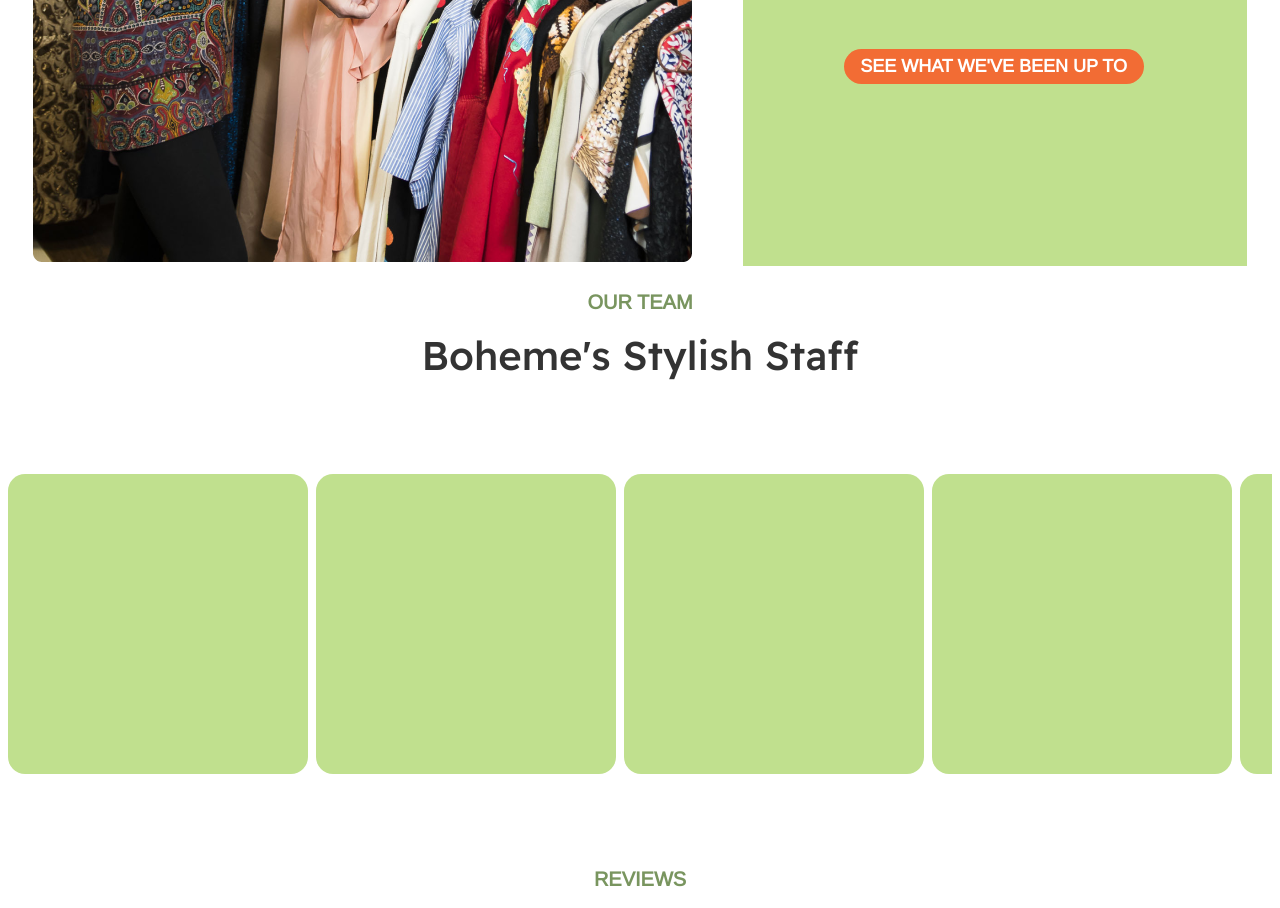
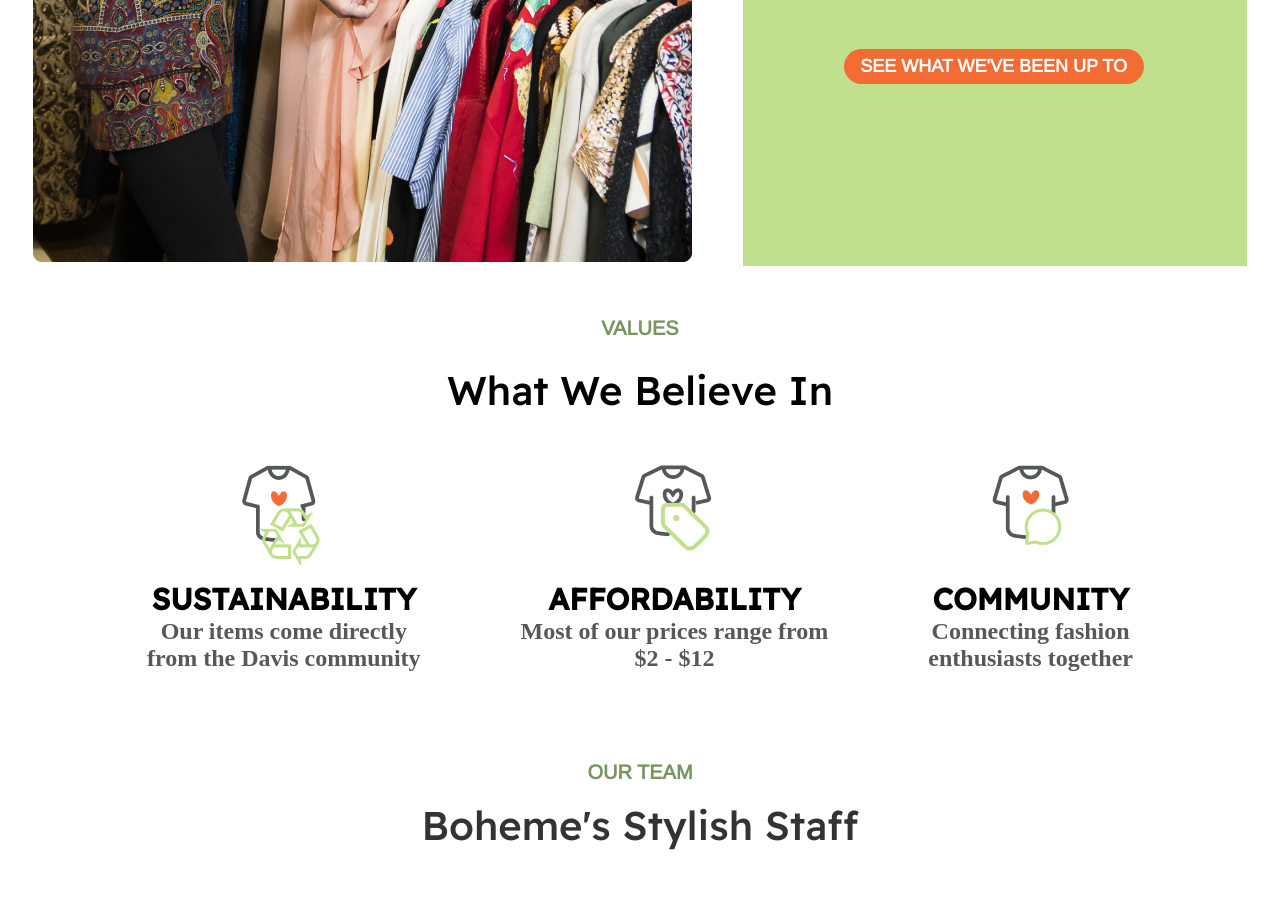
Before and after one commit to Ruprabhu25/boheme-website, a Flask app: template templates/about.html in a window 1280 px wide. Shown: the part 1143-2051 px from the top of the page. Run offline with Flask 3, Linux system fonts and the light colour scheme; the template is opened without the code that fills it, so the values that code supplies are empty.

Commit message:
what we believe in

```diff
--- a/static/css/about.css
+++ b/static/css/about.css
@@ -375,6 +375,47 @@
 /*what we believe in*/
 .values {
   background-color: #ffffff;
+  text-align: center;
+  margin-bottom: 5%;
+}
+
+.valueheader1 {
+  color: #79955f;
+  font-family: "Arimo";
+  font-weight: bold;
+  font-size: 20px;
+  margin: 2%;
+}
+
+.valueheader2 {
+  color: #000000;
+  font-family: "Readex Pro";
+  font-size: 40px;
+  margin: 2%;
+}
+
+.content-container {
+  display: inline-grid;
+  grid-template-columns: auto auto auto;
+  padding: 2%;
+  column-gap: 100px;
+}
+
+.item-container {
+  font-family: "Readex Pro";
+  color: #000000;
+  font-weight: bold;
+  font-size: 30px;
+}
+
+.item-image {
+  align-self: center;
+}
+
+.item-content {
+  font-family: "Seravek";
+  font-size: 24px;
+  color: #585858;
 }
 
 /*Boheme's stylish staff*/
--- a/templates/about.html
+++ b/templates/about.html
@@ -113,7 +113,48 @@
       </div>
     </div>
     <!--what we believe in-->
-    <div class="values"></div>
+    <div class="values">
+      <div class="valueheader1">VALUES</div>
+      <div class="valueheader2">What We Believe In</div>
+      <div class="content-container">
+        <div class="item-container">
+          <div class="item-image">
+            <img src="/static/img/sustainability.png" />
+          </div>
+        </div>
+        <div class="item-container">
+          <div class="item-image">
+            <img src="/static/img/affordability.png" />
+          </div>
+        </div>
+        <div class="item-container">
+          <div class="item-image">
+            <img src="/static/img/community.png" />
+          </div>
+        </div>
+        <div class="item-container">
+          SUSTAINABILITY
+          <div class="item-content">
+            Our items come directly <br />
+            from the Davis community
+          </div>
+        </div>
+        <div class="item-container">
+          AFFORDABILITY
+          <div class="item-content">
+            Most of our prices range from <br />
+            $2 - $12
+          </div>
+        </div>
+        <div class="item-container">
+          COMMUNITY
+          <div class="item-content">
+            Connecting fashion <br />
+            enthusiasts together
+          </div>
+        </div>
+      </div>
+    </div>
     <!--Boheme's stylish staff-->
     <div class="staff-container">
       <div class="staff-title">
```
